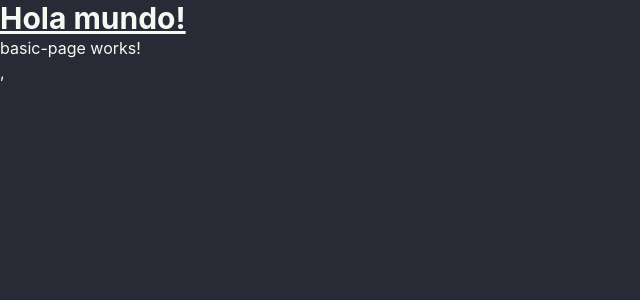
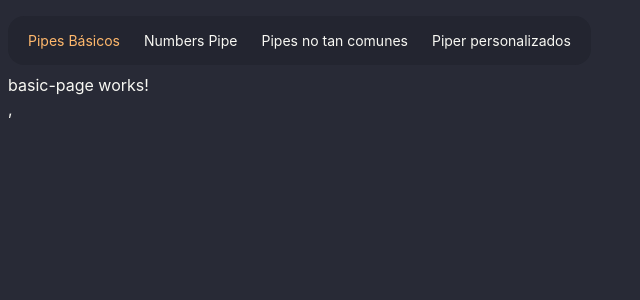
Before and after one commit to cristiancajiaos/05-pipes-app, an Angular app: page /basic in a window 1280 px wide. Shown: the top 300 px of the page, without its empty margins (0-640 px from the left). Built offline with nearby package versions, Linux system fonts and the light colour scheme.

Commit message:
Definidas páginas básicas de la aplicación; creado navbar

```diff
--- a/src/app/app.html
+++ b/src/app/app.html
@@ -1,3 +1,5 @@
-<h1 class="text-3xl font-bold underline">Hola mundo!</h1>
+<main class="max-auto max-w-7x1 px-2 pt-2">
+  <app-navbar/>
 
-<router-outlet/>
+  <router-outlet/>
+</main>
--- a/src/app/app.ts
+++ b/src/app/app.ts
@@ -1,9 +1,10 @@
 import { Component, signal } from '@angular/core';
 import { RouterOutlet } from '@angular/router';
+import { Navbar } from './components/navbar/navbar';
 
 @Component({
   selector: 'app-root',
-  imports: [RouterOutlet],
+  imports: [RouterOutlet, Navbar],
   templateUrl: './app.html',
   styleUrl: './app.css'
 })
--- /dev/null
+++ b/src/app/components/navbar/navbar.html
@@ -0,0 +1,9 @@
+<ul class="menu menu-horizontal bg-base-200 rounded-box my-2">
+  @for (route of routes; track route.path) {
+    <li>
+      <a [routerLink]="route.path" routerLinkActive="text-accent">
+        {{route.title}}
+      </a>
+    </li>
+  }
+</ul>
--- /dev/null
+++ b/src/app/components/navbar/navbar.ts
@@ -0,0 +1,19 @@
+import { ChangeDetectionStrategy, Component } from '@angular/core';
+import { RouterLink, RouterLinkActive } from '@angular/router';
+import { JsonPipe } from '@angular/common';
+import { routes } from '../../app.routes';
+
+@Component({
+  selector: 'app-navbar',
+  imports: [RouterLink, RouterLinkActive, JsonPipe],
+  templateUrl: './navbar.html',
+  changeDetection: ChangeDetectionStrategy.Eager,
+})
+export class Navbar {
+  routes = routes.map((route) => {
+    return {
+      title: route.title,
+      path: route.path
+    }
+  })
+}
```
